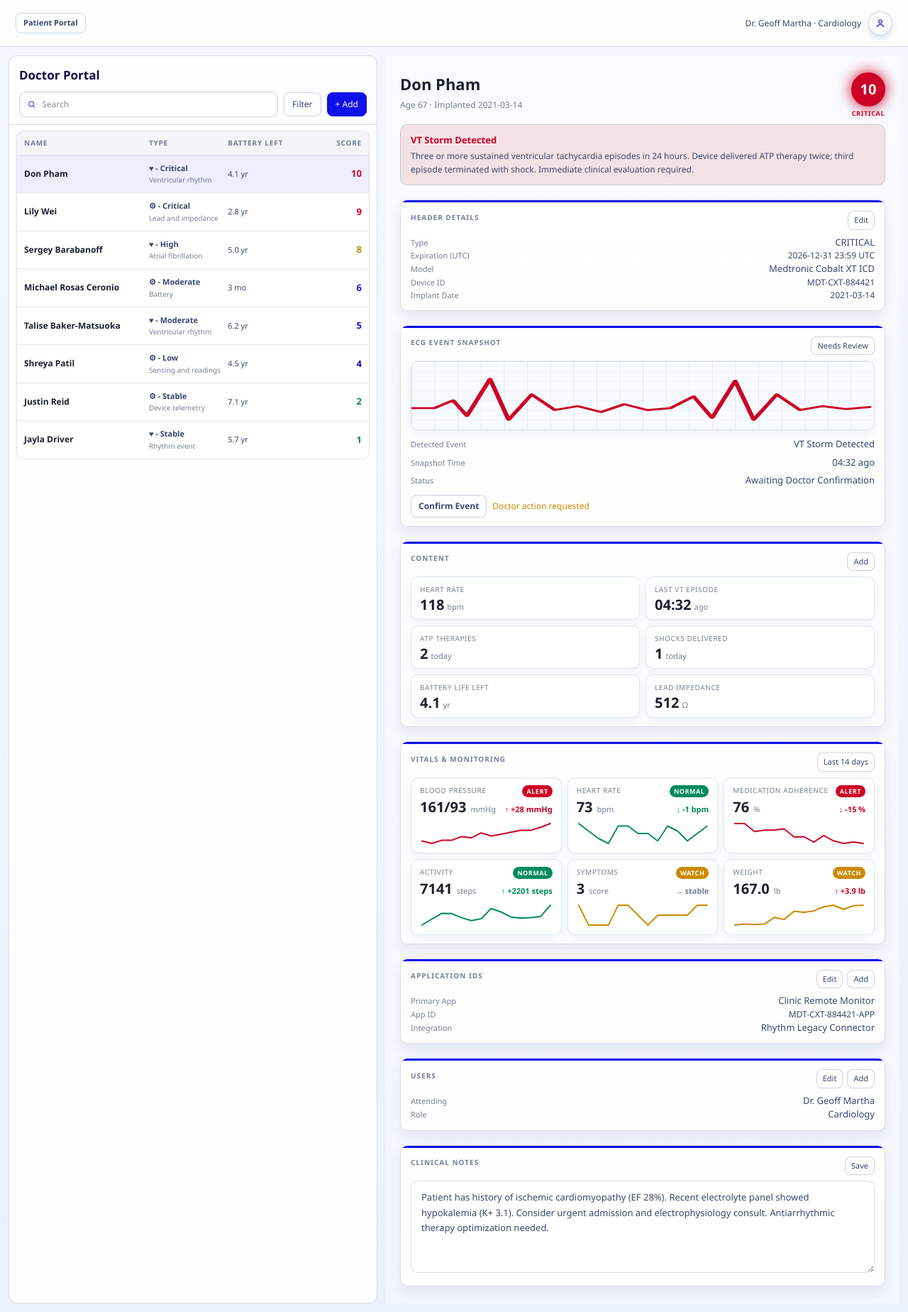
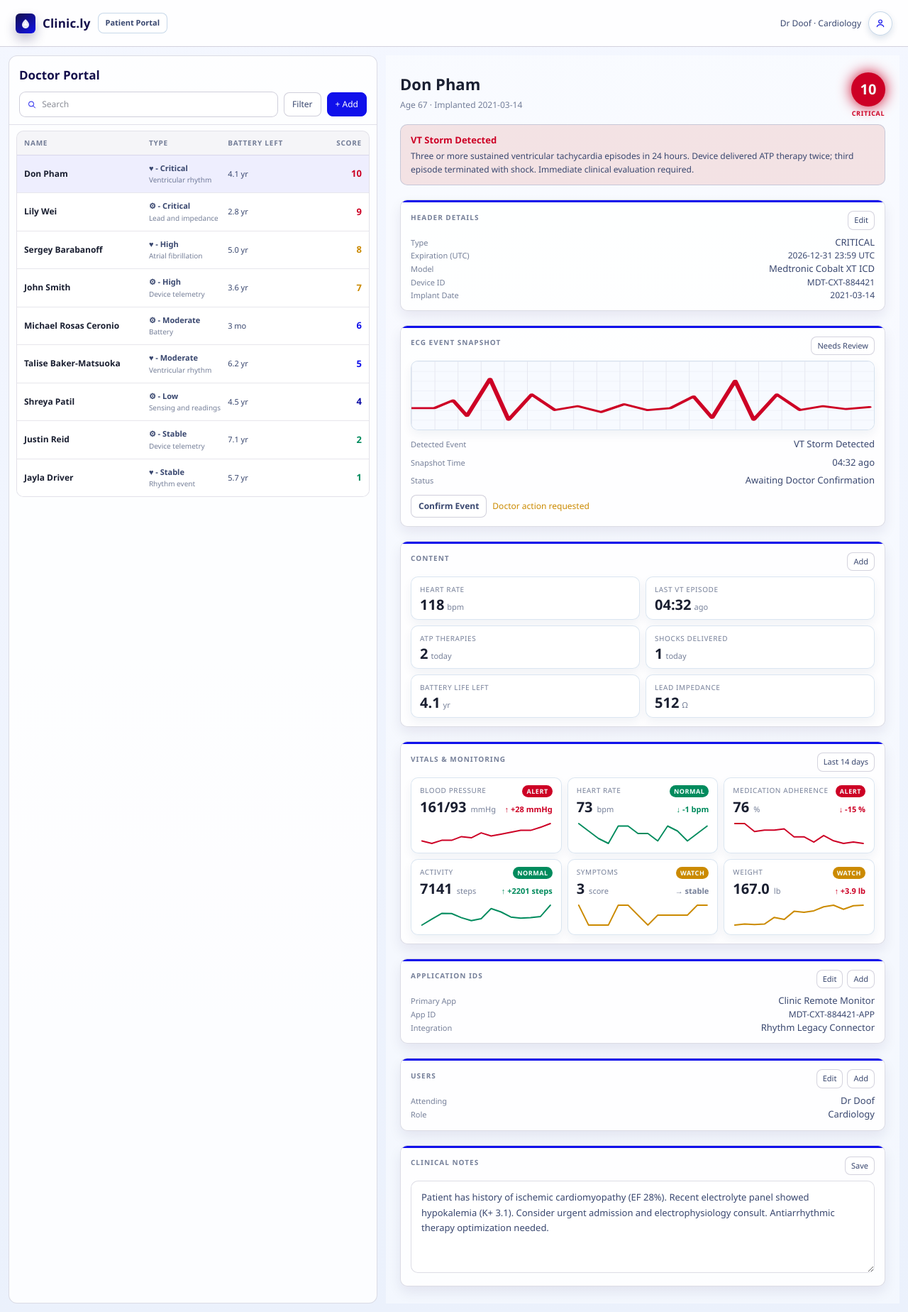
Before and after one commit to Talise-Medtronic/Clinic.ly, a React (Vite) app: page / in a window 1280 px wide. Shown: the whole page at 71% size. Built offline with nearby package versions, Linux system fonts and the light colour scheme; the HTML template or start-up script is replaced by a standard one; a web font is replaced by a local one.

Commit message:
Fixing some issues aka michael got rid of our logo

```diff
--- a/src/App.tsx
+++ b/src/App.tsx
@@ -98,6 +98,34 @@ export default function App() {
           }}
         >
           <div style={{ display: "flex", alignItems: "center", gap: 10 }}>
+            <div
+              style={{
+                width: 28,
+                height: 28,
+                borderRadius: 6,
+                background: "linear-gradient(145deg, #140f4b 0%, #1010eb 100%)",
+                display: "flex",
+                alignItems: "center",
+                justifyContent: "center",
+                boxShadow: "0 8px 16px rgba(20, 15, 75, 0.28)",
+              }}
+            >
+              <svg width="16" height="16" viewBox="0 0 16 16" fill="none" aria-hidden="true">
+                <path d="M8 2C8 2 3 6 3 10C3 12.76 5.24 15 8 15C10.76 15 13 12.76 13 10C13 6 8 2 8 2Z" fill="white" opacity="0.9" />
+                <path d="M5.5 10H7.5V7H8.5V10H10.5" stroke="white" strokeWidth="1.3" strokeLinecap="round" strokeLinejoin="round" fill="none" />
+              </svg>
+            </div>
+            <span
+              style={{
+                fontFamily: "var(--font-display)",
+                fontWeight: 700,
+                fontSize: 17,
+                color: "var(--navy-fill)",
+                letterSpacing: "0.01em",
+              }}
+            >
+              Clinic.ly
+            </span>
             <span
               style={{
                 fontFamily: "'Avenir Next World', 'Avenir Next', sans-serif",
@@ -105,7 +133,7 @@ export default function App() {
                 color: "#39476f",
               }}
             >
-              Margaret Kowalski &middot; Patient
+              John Smith &middot; Patient
             </span>
           </div>
           <button
@@ -170,6 +198,34 @@ export default function App() {
         }}
       >
         <div style={{ display: "flex", alignItems: "center", gap: 10 }}>
+          <div
+            style={{
+              width: 28,
+              height: 28,
+              borderRadius: 6,
+              background: "linear-gradient(145deg, #140f4b 0%, #1010eb 100%)",
+              display: "flex",
+              alignItems: "center",
+              justifyContent: "center",
+              boxShadow: "0 8px 16px rgba(20, 15, 75, 0.28)",
+            }}
+          >
+            <svg width="16" height="16" viewBox="0 0 16 16" fill="none" aria-hidden="true">
+              <path d="M8 2C8 2 3 6 3 10C3 12.76 5.24 15 8 15C10.76 15 13 12.76 13 10C13 6 8 2 8 2Z" fill="white" opacity="0.9" />
+              <path d="M5.5 10H7.5V7H8.5V10H10.5" stroke="white" strokeWidth="1.3" strokeLinecap="round" strokeLinejoin="round" fill="none" />
+            </svg>
+          </div>
+          <span
+            style={{
+              fontFamily: "var(--font-display)",
+              fontWeight: 700,
+              fontSize: 17,
+              color: "var(--navy-fill)",
+              letterSpacing: "0.01em",
+            }}
+          >
+            Clinic.ly
+          </span>
           <button
             onClick={() => setView(view === "patient-portal" ? "patients" : "patient-portal")}
             style={{
@@ -196,7 +252,7 @@ export default function App() {
               color: "var(--text-mid)",
             }}
           >
-            Dr. Geoff Martha &middot; Cardiology
+            Dr Doof &middot; Cardiology
           </div>
 
           <button
@@ -301,7 +357,7 @@ export default function App() {
               }}
             >
               <div style={{ fontFamily: "var(--font-display)", fontSize: 21, color: "var(--navy-fill)", fontWeight: 700 }}>
-                Welcome, Dr. Geoff Martha
+                Welcome, Dr Doof
               </div>
               <div style={{ fontFamily: "var(--font-ui)", fontSize: 13, color: "var(--text-mid)", marginTop: 6 }}>
                 StudySync-style dashboard for remote cardiac device management.
--- a/src/components/PatientDetail.tsx
+++ b/src/components/PatientDetail.tsx
@@ -295,7 +295,7 @@ export default function PatientDetail({ patient, onClinicalNotesChange }: Props)
       </SectionCard>
 
       <SectionCard title="Users" actions={<CardActions labels={["Edit", "Add"]} />}>
-        <Row label="Attending" value="Dr. Geoff Martha" />
+        <Row label="Attending" value="Dr Doof" />
         <Row label="Role" value="Cardiology" />
       </SectionCard>
 
--- a/src/components/patient/HomeTab.tsx
+++ b/src/components/patient/HomeTab.tsx
@@ -104,7 +104,7 @@ function AlertBanner() {
       </div>
       <div>
         <div style={{ fontSize: 12, fontWeight: 600, color: "var(--red)", marginBottom: 2 }}>Elevated Blood Pressure Detected</div>
-        <div style={{ fontSize: 11, color: "rgba(239,68,68,0.7)" }}>Reading of 142/91 mmHg at 9:14 AM exceeded your target range. Dr. Halvorsen has been notified.</div>
+        <div style={{ fontSize: 11, color: "rgba(239,68,68,0.7)" }}>Reading of 142/91 mmHg at 9:14 AM exceeded your target range. Dr Doof has been notified.</div>
       </div>
     </div>
   )
@@ -154,7 +154,7 @@ export default function HomeTab() {
           {new Date().toLocaleDateString("en-US", { weekday: "long", month: "long", day: "numeric" }).toUpperCase()}
         </div>
         <div style={{ fontSize: 20, fontWeight: 700, color: "var(--text)", letterSpacing: "-0.02em" }}>
-          Good morning, Margaret
+          Good morning, John
         </div>
         <div style={{ fontSize: 12, color: "var(--text-sub)", marginTop: 2 }}>
           Your device is syncing · Last update 4 min ago
--- a/src/components/patient/LogTab.tsx
+++ b/src/components/patient/LogTab.tsx
@@ -29,6 +29,7 @@ const ACTIVITY_LIST = [
 ]
 
 const INTENSITY = ["Light", "Moderate", "Vigorous"]
+const PROVIDERS = ["Garmin", "Apple Watch", "Fitbit", "Oura"]
 
 function SectionTab({ label, active, onClick }: { label: string; active: boolean; onClick: () => void }) {
   return (
@@ -441,6 +442,7 @@ export default function LogTab() {
   const [viewMode, setViewMode] = useState<ViewMode>("list")
   const [searchValue, setSearchValue] = useState("")
   const [filterOpen, setFilterOpen] = useState(false)
+  const [selectedProvider, setSelectedProvider] = useState(PROVIDERS[0])
 
   // Mock data for logged entries
   const loggedEntries = {
@@ -468,6 +470,60 @@ export default function LogTab() {
         <div style={{ fontSize: 12, color: "var(--text-muted)" }}>
           Track your health data
         </div>
+      </div>
+
+      <div
+        style={{
+          background: "var(--surface)",
+          border: "1px solid var(--border)",
+          borderRadius: 12,
+          padding: "12px 14px",
+          marginBottom: 14,
+        }}
+      >
+        <div style={{ fontFamily: "var(--mono)", fontSize: 9, fontWeight: 700, letterSpacing: "0.10em", textTransform: "uppercase", color: "var(--text-muted)", marginBottom: 7 }}>
+          Connect Provider (Mock)
+        </div>
+        <div style={{ display: "flex", flexWrap: "wrap", gap: 7, marginBottom: 10 }}>
+          {PROVIDERS.map((provider) => {
+            const active = provider === selectedProvider
+            return (
+              <button
+                key={provider}
+                onClick={() => setSelectedProvider(provider)}
+                style={{
+                  padding: "6px 11px",
+                  background: active ? "rgba(16,16,235,0.12)" : "var(--surface-2)",
+                  border: "1px solid",
+                  borderColor: active ? "rgba(16,16,235,0.45)" : "var(--border-strong)",
+                  borderRadius: 999,
+                  fontFamily: "var(--sans)",
+                  fontSize: 12,
+                  color: active ? "var(--blue-bright)" : "var(--text-sub)",
+                  cursor: "pointer",
+                }}
+              >
+                {provider}
+              </button>
+            )
+          })}
+        </div>
+        <button
+          style={{
+            width: "100%",
+            padding: "10px 12px",
+            background: "rgba(16,16,235,0.1)",
+            border: "1px solid rgba(16,16,235,0.32)",
+            borderRadius: 10,
+            fontFamily: "var(--sans)",
+            fontSize: 12,
+            fontWeight: 600,
+            color: "var(--blue-bright)",
+            cursor: "pointer",
+          }}
+        >
+          Connect provider
+        </button>
       </div>
 
       {/* View Toggle */}
--- a/src/components/patient/PatientHeader.tsx
+++ b/src/components/patient/PatientHeader.tsx
@@ -52,7 +52,7 @@ export default function PatientHeader() {
           letterSpacing: "0.04em",
         }}
       >
-        MK
+        JS
       </div>
     </header>
   )
--- a/src/components/patient/ProfileTab.tsx
+++ b/src/components/patient/ProfileTab.tsx
@@ -57,7 +57,7 @@ function Section({ title, children, onEdit }: { title: string; children: React.R
   )
 }
 
-function DeviceStatus({ name, connected, lastSync, battery }: { name: string; connected: boolean; lastSync: string; battery: number }) {
+function DeviceStatus({ name, connected, lastSync }: { name: string; connected: boolean; lastSync: string }) {
   return (
     <div style={{ display: "flex", alignItems: "center", gap: 12, padding: "10px 0", borderBottom: "1px solid var(--border)" }}>
       <div
@@ -82,7 +82,7 @@ function DeviceStatus({ name, connected, lastSync, battery }: { name: string; co
       <div style={{ flex: 1 }}>
         <div style={{ fontSize: 13, fontWeight: 500, color: "var(--text)" }}>{name}</div>
         <div style={{ fontFamily: "var(--mono)", fontSize: 10, color: "var(--text-muted)", marginTop: 1 }}>
-          {connected ? `Synced ${lastSync}` : "Disconnected"} · Battery {battery}%
+          {connected ? `Checked in ${lastSync}` : "Disconnected"}
         </div>
       </div>
       <div style={{ display: "flex", alignItems: "center", gap: 5 }}>
@@ -123,12 +123,12 @@ export default function ProfileTab() {
             color: "#fff",
           }}
         >
-          MK
+          JS
         </div>
         <div>
-          <div style={{ fontSize: 18, fontWeight: 700, color: "var(--text)", letterSpacing: "-0.02em" }}>Margaret Kowalski</div>
-          <div style={{ fontFamily: "var(--mono)", fontSize: 10, color: "var(--text-muted)", marginTop: 2 }}>Patient ID · CLN-2847-MK</div>
-          <div style={{ fontSize: 11, color: "var(--blue-bright)", marginTop: 3 }}>Under care of Dr. Petra Halvorsen</div>
+          <div style={{ fontSize: 18, fontWeight: 700, color: "var(--text)", letterSpacing: "-0.02em" }}>John Smith</div>
+          <div style={{ fontFamily: "var(--mono)", fontSize: 10, color: "var(--text-muted)", marginTop: 2 }}>Patient ID · CLN-2847-JS</div>
+          <div style={{ fontSize: 11, color: "var(--blue-bright)", marginTop: 3 }}>Under care of Dr Doof</div>
         </div>
       </div>
 
@@ -139,7 +139,7 @@ export default function ProfileTab() {
         <InfoRow label="Diagnosis" value="CHF — Stage II" />
         <InfoRow label="Blood Type" value="A+" mono />
         <div style={{ paddingTop: 11 }}>
-          <InfoRow label="Primary Physician" value="Dr. Petra Halvorsen" />
+          <InfoRow label="Primary Physician" value="Dr Doof" />
         </div>
       </Section>
 
@@ -150,30 +150,37 @@ export default function ProfileTab() {
         <InfoRow label="SpO₂" value="≥ 95%" mono />
         <InfoRow label="Daily Weight Change" value="< 2 lbs / day" mono />
         <div style={{ paddingTop: 2, fontSize: 11, color: "var(--text-muted)", lineHeight: 1.5 }}>
-          Ranges set by Dr. Halvorsen · Updated Jun 1, 2025
+          Ranges set by Dr Doof · Updated Jun 1, 2025
         </div>
       </Section>
 
       {/* Devices */}
       <Section title="Connected Devices">
         <DeviceStatus
-          name="Medtronic CareLink Monitor"
+          name="Medtronic LINQ II ICM"
           connected={true}
           lastSync="4 min ago"
-          battery={82}
         />
         <DeviceStatus
           name="Withings BPM Connect"
           connected={true}
           lastSync="1 hr ago"
-          battery={67}
         />
         <DeviceStatus
           name="Apple Watch Series 9"
           connected={false}
           lastSync="6 hrs ago"
-          battery={14}
         />
+      </Section>
+
+      <Section title="Battery Life" onEdit={() => handleEditSection("battery") }>
+        <InfoRow label="Primary Monitor" value="Checked in 4 min ago" />
+        <InfoRow label="Blood Pressure Cuff" value="Checked in 1 hr ago" />
+        <InfoRow label="Smart Watch" value="Checked in 6 hrs ago" />
+        <InfoRow label="Estimated Monitor Life" value="~11 months" />
+        <div style={{ paddingTop: 2, fontSize: 11, color: "var(--text-muted)", lineHeight: 1.5 }}>
+          Last check-in summary: Today, 8:52 AM
+        </div>
       </Section>
 
       {/* Medications */}
@@ -215,7 +222,7 @@ export default function ProfileTab() {
         <div style={{ fontFamily: "var(--mono)", fontSize: 9, fontWeight: 700, letterSpacing: "0.10em", textTransform: "uppercase", color: "var(--text-muted)", marginBottom: 10 }}>
           Emergency Contact
         </div>
-        <div style={{ fontSize: 13, fontWeight: 500, color: "var(--text)" }}>Robert Kowalski (Spouse)</div>
+        <div style={{ fontSize: 13, fontWeight: 500, color: "var(--text)" }}>Jane Doe (Spouse)</div>
         <div style={{ fontFamily: "var(--mono)", fontSize: 11, color: "var(--blue-bright)", marginTop: 4 }}>(312) 555-0189</div>
         <button
           style={{
@@ -258,7 +265,7 @@ export default function ProfileTab() {
                 <label style={{ display: "block", fontSize: 11, fontWeight: 600, marginBottom: 6, color: "var(--text-muted)" }}>
                   Primary Physician
                 </label>
-                <input type="text" defaultValue="Dr. Petra Halvorsen" style={{ width: "100%", padding: "10px 12px", border: "1px solid var(--border)", borderRadius: 8, background: "var(--surface)", color: "var(--text)" }} />
+                <input type="text" defaultValue="Dr Doof" style={{ width: "100%", padding: "10px 12px", border: "1px solid var(--border)", borderRadius: 8, background: "var(--surface)", color: "var(--text)" }} />
               </div>
             </div>
           )}
@@ -278,6 +285,22 @@ export default function ProfileTab() {
               </div>
             </div>
           )}
+          {editingSection === "battery" && (
+            <div style={{ display: "flex", flexDirection: "column", gap: 14 }}>
+              <div>
+                <label style={{ display: "block", fontSize: 11, fontWeight: 600, marginBottom: 6, color: "var(--text-muted)" }}>
+                  Primary Monitor Battery (%)
+                </label>
+                <input type="text" defaultValue="82" style={{ width: "100%", padding: "10px 12px", border: "1px solid var(--border)", borderRadius: 8, background: "var(--surface)", color: "var(--text)" }} />
+              </div>
+              <div>
+                <label style={{ display: "block", fontSize: 11, fontWeight: 600, marginBottom: 6, color: "var(--text-muted)" }}>
+                  Estimated Monitor Life
+                </label>
+                <input type="text" defaultValue="~11 months" style={{ width: "100%", padding: "10px 12px", border: "1px solid var(--border)", borderRadius: 8, background: "var(--surface)", color: "var(--text)" }} />
+              </div>
+            </div>
+          )}
           {!editingSection && (
             <p>Select a section to edit your profile information.</p>
           )}
--- a/src/data/patients.ts
+++ b/src/data/patients.ts
@@ -181,4 +181,24 @@ export const patients: Patient[] = [
     ],
     clinicalNotes: "Excellent responder to CRT therapy. EF improved from 20% to 45% over 3 years. Patient reports good functional status (NYHA Class I). Continue current medications. Annual in-person device check scheduled for September 2026.",
   },
+  {
+    id: "p9",
+    name: "John Smith",
+    age: 68,
+    alertLevel: 7,
+    alertTitle: "Elevated Blood Pressure Detected",
+    alertDescription: "Reading of 142/91 mmHg at 9:14 AM exceeded the target range (<130/80). Patient portal indicates Dr Doof has been notified and follow-up is required.",
+    deviceModel: "Medtronic LINQ II ICM",
+    deviceId: "CLN-2847-JS",
+    implantDate: "2022-06-18",
+    readings: [
+      { label: "Blood Pressure", value: "142/91", unit: "mmHg" },
+      { label: "Heart Rate", value: "74", unit: "bpm" },
+      { label: "SpO2", value: "97", unit: "%" },
+      { label: "Weight", value: "176.2", unit: "lbs" },
+      { label: "Steps Today", value: "4218" },
+      { label: "Battery Life Left", value: "3.6", unit: "yr" },
+    ],
+    clinicalNotes: "Clinical profile from patient portal: CHF Stage II, blood type A+, under care of Dr Doof. Target ranges: HR 60-100 bpm, BP <130/80 mmHg, SpO2 >=95%, daily weight change <2 lbs/day. Current medications: Lisinopril 10 mg daily, Carvedilol 6.25 mg twice daily, Furosemide 40 mg daily, Spironolactone 25 mg daily. Recent activity includes BP 142/91, HR 74 bpm, SpO2 97%, and weight 176.2 lbs.",
+  },
 ]
```
